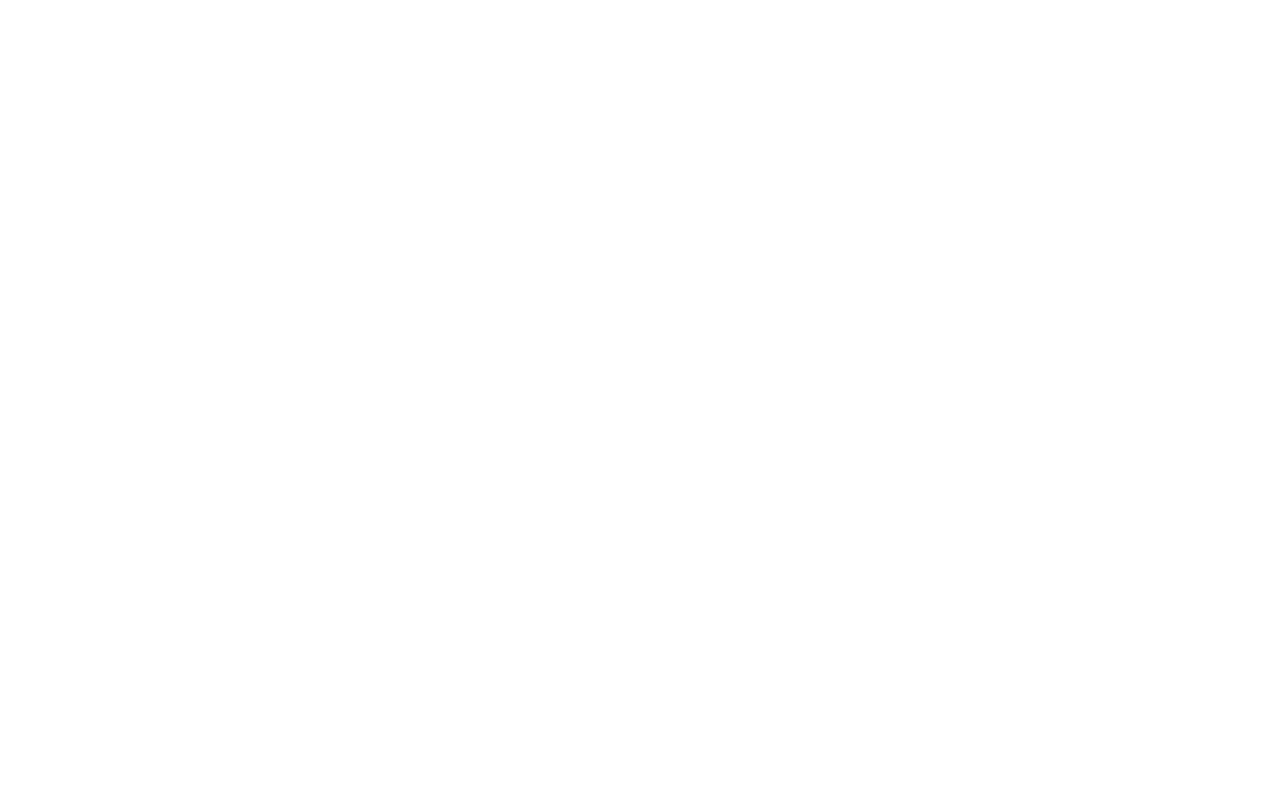
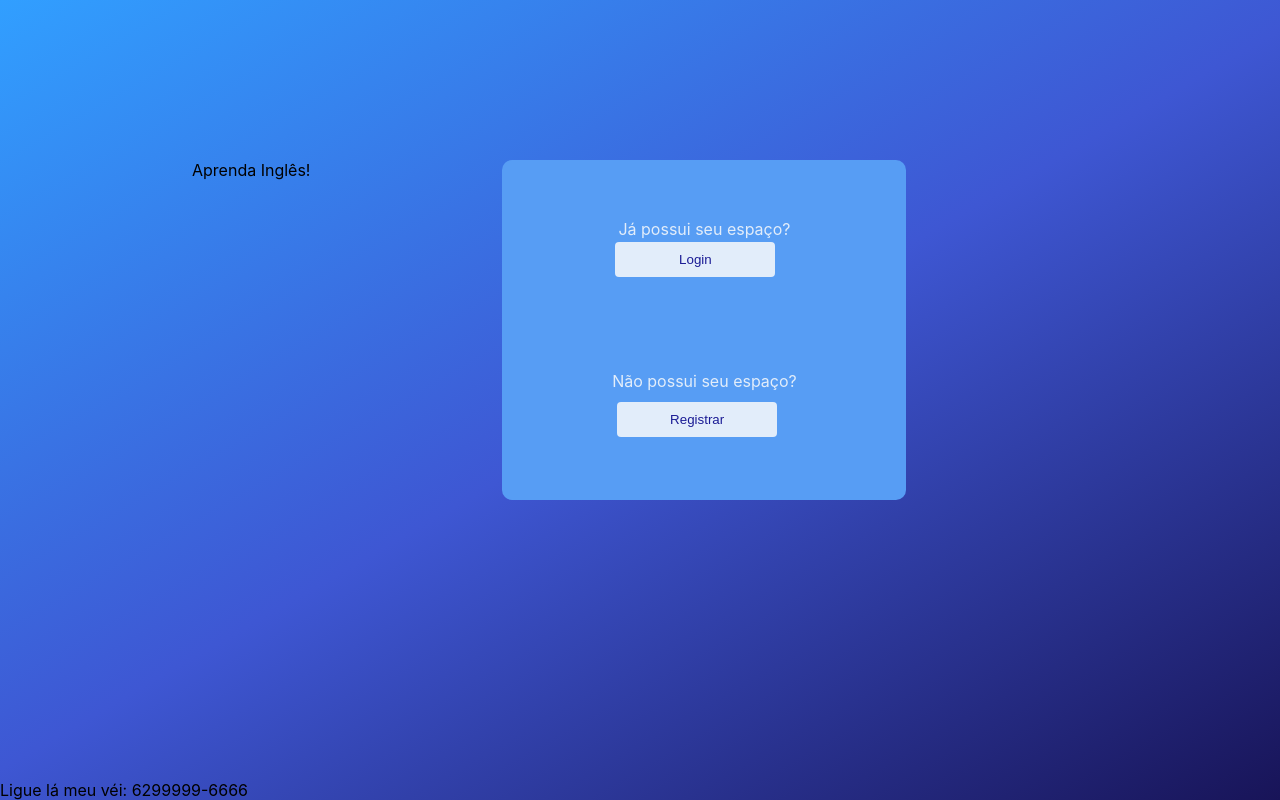
Before and after one commit to Jonatanlima852/appDeIngles, a React (Create React App) app in the folder frontend/: page / in a window 1280 px wide. Before the commit this address had no page. Built offline with nearby package versions, Linux system fonts and the light colour scheme.

Commit message:
fix navigation on login, registro and pagInicial

```diff
--- a/frontend/src/pages/login/login.jsx
+++ b/frontend/src/pages/login/login.jsx
@@ -31,7 +31,7 @@ export default function Login(){
         //         console.log(err)
         //     })
 
-        navigate(`/user/${id}/inicio`, {state: {id: id}})
+        navigate(`/user/inicio`, {state: {id: id}})
 
     }
 
--- a/frontend/src/pages/pagInicial/pagInicial.jsx
+++ b/frontend/src/pages/pagInicial/pagInicial.jsx
@@ -1,6 +1,8 @@
+import { useNavigate } from 'react-router-dom';
 import styles from './pagInicial.module.css'
 
 export default function PagInicial(){
+    const navigate = useNavigate()
     return (
         <div className={styles.tela}>
             {/* Cabeçalho */}
@@ -15,7 +17,7 @@ export default function PagInicial(){
                         </div>
                         <button
                             className={styles.botaoLogin}
-                            onClick={() => console.log('ok')}>
+                            onClick={() => navigate('/login')}>
                             Login
                         </button>
                     </div>
@@ -25,7 +27,7 @@ export default function PagInicial(){
                         </div>
                         <button
                             className={styles.botaoRegistrar}
-                            onClick={() => console.log('ok')}>
+                            onClick={() => navigate('/registrar')}>
                             Registrar
                         </button>
                     </div>
--- a/frontend/src/pages/registro/registro.jsx
+++ b/frontend/src/pages/registro/registro.jsx
@@ -31,7 +31,7 @@ export default function Registro(){
         //         console.log(err)
         //     })
 
-        navigate(`/user/${id}/inicio`, {state: {id: id}})
+        navigate(`/user/inicio`, {state: {id: id}})
 
     }
 
--- a/frontend/src/routes.js
+++ b/frontend/src/routes.js
@@ -2,14 +2,17 @@ import { Routes } from "react-router-dom"
 import PagInicial from "./pages/pagInicial/pagInicial"
 import Login from "./pages/login/login";
 import Registro from "./pages/registro/registro";
+import Inicio from "./pages/user/pagInicial/pagInicial"
 import { Route } from 'react-router-dom';
 
 export default function RoutesComponent(){
     return (
         <Routes>
-            <Route exact path="/inicio" element={<PagInicial />} />
+            <Route path="/" element={<PagInicial />} />
             <Route exact path="/login" element={<Login />} />
             <Route exact path="/registro" element={<Registro />} />
+            <Route exact path="/user/inicio" element={<Inicio />} />
+
         </Routes>
     )
 }
```
